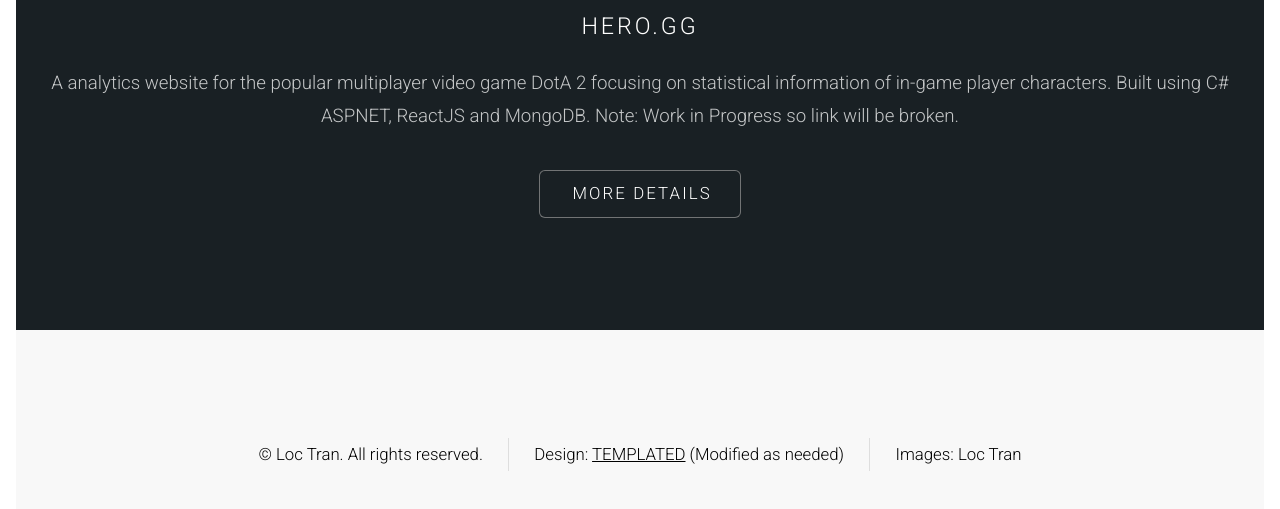
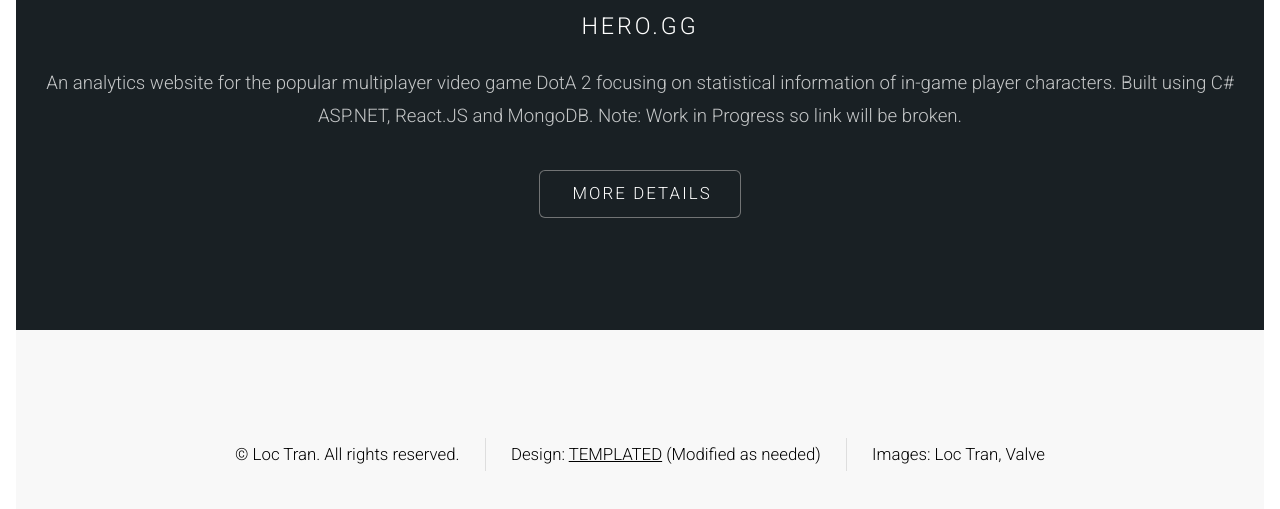
Before and after one commit to Loc-Tran/Loc-Tran, a React (Create React App) app: page / in a window 1280 px wide. Shown: the part 1677-2186 px from the top of the page. Built offline with nearby package versions, Linux system fonts and the light colour scheme.

Commit message:
nit picky small edits

```diff
--- a/src/App.js
+++ b/src/App.js
@@ -42,7 +42,7 @@
 				  <Header HeaderClass="major" HeaderTextElement=<h2>Projects</h2>  HeaderOptionalElement=<p>Here are the projects I've personally worked on.</p> />
 				  <div class="container">
 					  <div class="row">
-					    <ProjectEntry ImageSource={pic01} ProjectName="hero.gg" ProjectLink="http://hero.gg" ProjectDetailsText="A analytics website for the popular multiplayer video game DotA 2 focusing on statistical information of in-game player characters. Built using C# ASPNET, ReactJS and MongoDB. Note: Work in Progress so link will be broken." />
+					    <ProjectEntry ImageSource={pic01} ProjectName="hero.gg" ProjectLink="http://hero.gg" ProjectDetailsText="An analytics website for the popular multiplayer video game DotA 2 focusing on statistical information of in-game player characters. Built using C# ASP.NET, React.JS and MongoDB. Note: Work in Progress so link will be broken." />
 					  </div>
 				  </div>
 			  </section>
@@ -51,7 +51,7 @@
 					<ul class="copyright">
 						<li>&copy; Loc Tran. All rights reserved.</li>
 						<li>Design: <a href="http://templated.co">TEMPLATED</a> (Modified as needed)</li>
-						<li>Images: Loc Tran</li>
+						<li>Images: Loc Tran, Valve</li>
 					</ul>
 			</footer>
       </body>
```
